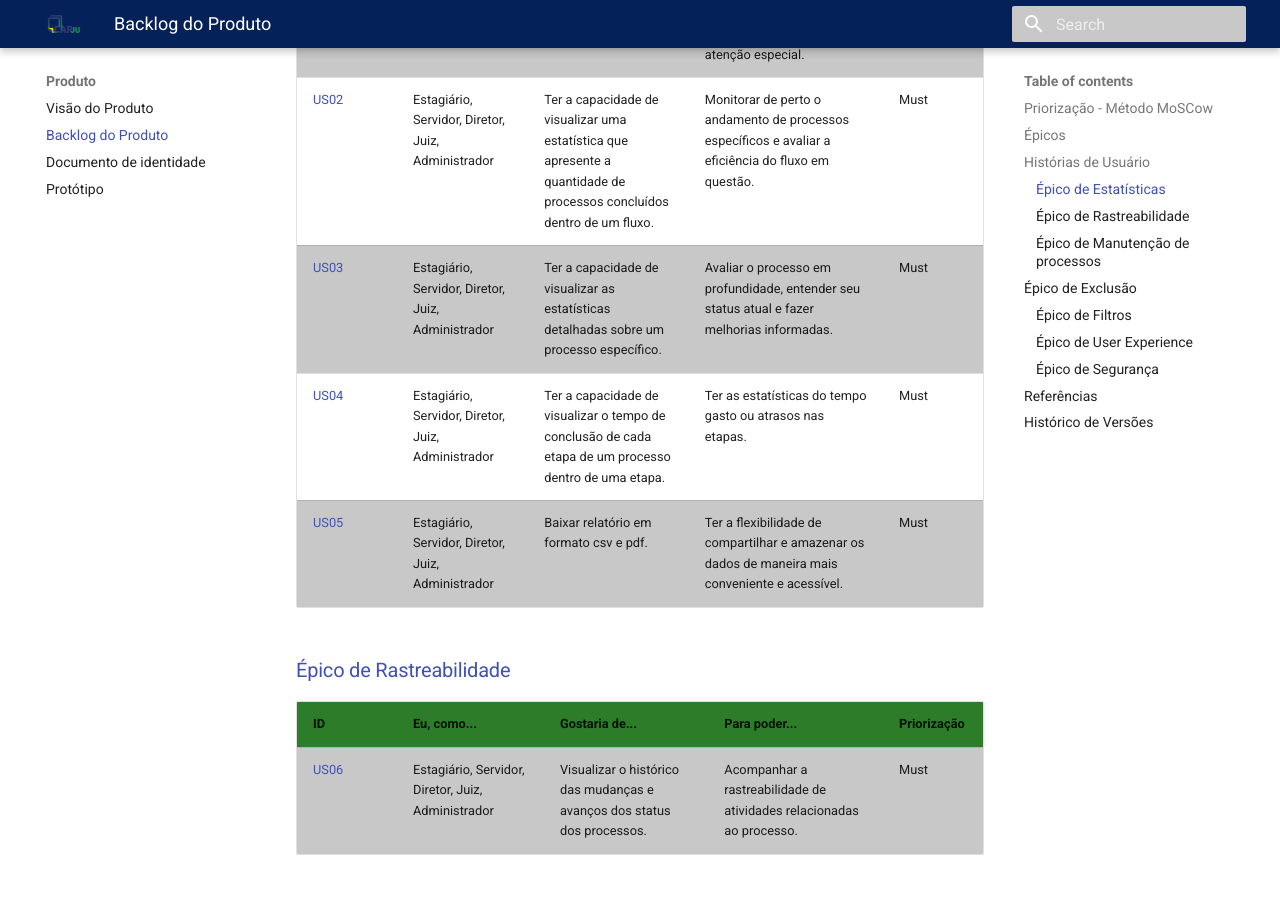
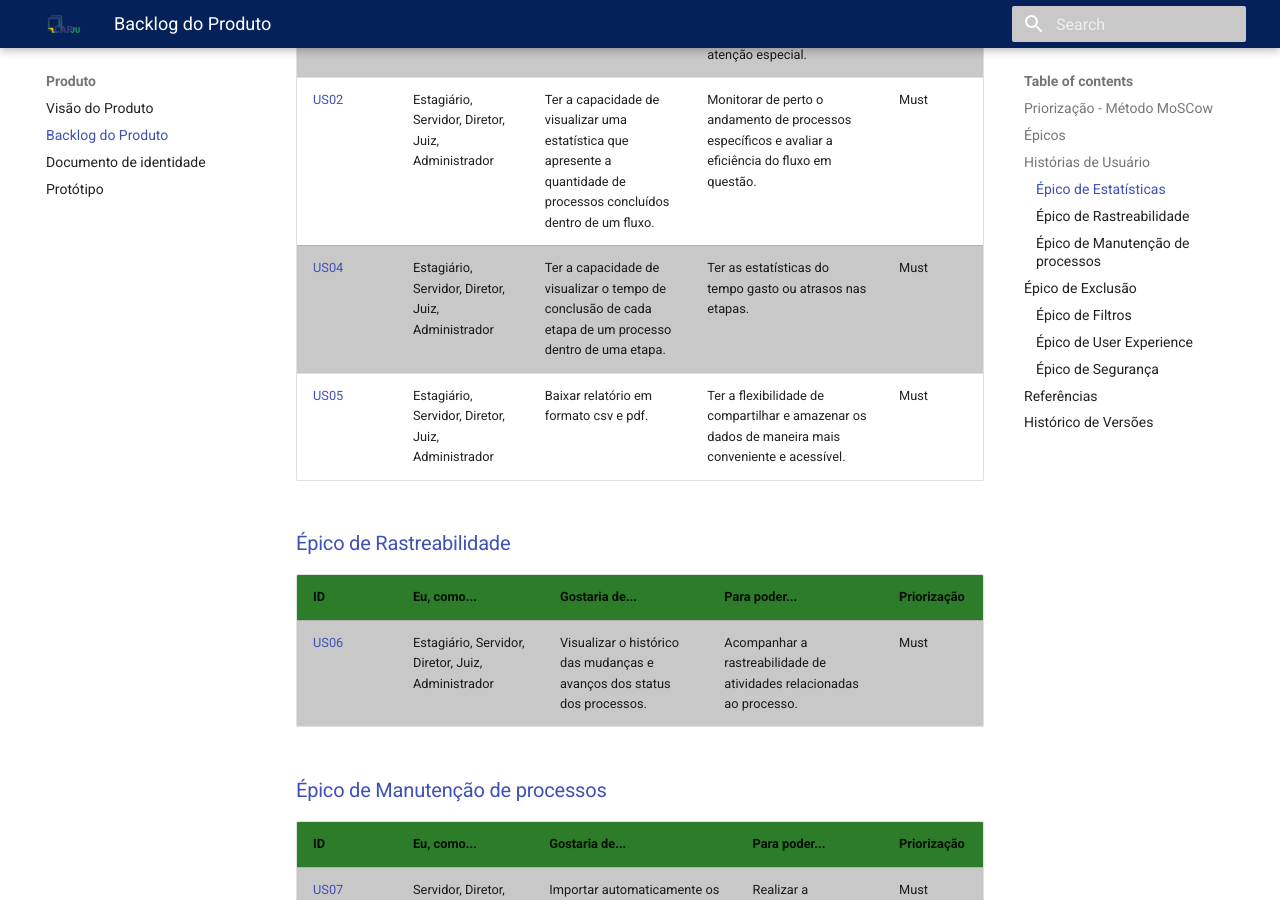
Before and after one commit to fga-eps-mds/2023-2-CAPJu-Doc, an MkDocs documentation site: the page built from docs/produto/backlog.md, in a window 1280 px wide and 900 px high, scrolled down 1713 px. Built offline with MkDocs 1.6.1 and Material for MkDocs 9.7.7, drawn with Linux system fonts in a browser that asks for light colours; some of the changed text lies outside the part shown.

Commit message:
Atualizacoes gerais

```diff
--- a/docs/produto/backlog.md
+++ b/docs/produto/backlog.md
@@ -30,7 +30,6 @@
 |---|---|---|---|---|
 | [US01](https://github.com/fga-eps-mds/2023-2-CAPJu-Doc/issues/14) | Estagiário, Servidor, Diretor, Juiz, Administrador  | Poder visualizar uma estatística detalhada que mostre a quantidade de processos por etapa. | Ter uma visão clara que exiba a quantidade de processos por etapa, para fácil identificar gargalos, atrasos ou áreas do processo que precisam de atenção especial. | Must |
 | [US02](https://github.com/fga-eps-mds/2023-2-CAPJu-Doc/issues/22) | Estagiário, Servidor, Diretor, Juiz, Administrador | Ter a capacidade de visualizar uma estatística que apresente a quantidade de processos concluídos dentro de um fluxo. | Monitorar de perto o andamento de processos específicos e avaliar a eficiência do fluxo em questão. | Must |
-| [US03](https://github.com/fga-eps-mds/2023-2-CAPJu-Doc/issues/25)| Estagiário, Servidor, Diretor, Juiz, Administrador |  Ter a capacidade de visualizar as estatísticas detalhadas sobre um processo específico. | Avaliar o processo em profundidade, entender seu status atual e fazer melhorias informadas. | Must |
 | [US04](https://github.com/fga-eps-mds/2023-2-CAPJu-Doc/issues/31)| Estagiário, Servidor, Diretor, Juiz, Administrador | Ter a capacidade de visualizar o tempo de conclusão de cada etapa de um processo dentro de uma etapa. | Ter as estatísticas do tempo gasto ou atrasos nas etapas. | Must |
 | [US05](https://github.com/fga-eps-mds/2023-2-CAPJu-Doc/issues/23)| Estagiário, Servidor, Diretor, Juiz, Administrador | Baixar relatório em formato csv e pdf. | Ter a flexibilidade de compartilhar e amazenar os dados de maneira mais conveniente e acessível. | Must |
 
@@ -56,7 +55,6 @@
 |---|---|---|---|---|
 | [US11](https://github.com/fga-eps-mds/2023-2-CAPJu-Doc/issues/7) | Estagiário, Servidor, Diretor, Juiz, Administrador | Filtrar processo através de etapa. | Visualizar quais processos se encontram em uma mesma etapa. | Must |
 | [US12](https://github.com/fga-eps-mds/2023-2-CAPJu-Doc/issues/10) | Estagiário, Servidor, Diretor, Juiz, Administrador | Filtrar processo por fluxo. | Visualizar quais processos fazem parte do mesmo fluxo. | Must |
-| [US13](https://github.com/fga-eps-mds/2023-2-CAPJu-Doc/issues/11) | Estagiário, Servidor, Diretor, Juiz, Administrador | Visualizar processos na etapa de um fluxo. | Acessar quais processos se encontram em determinada etapa de um fluxo. | Must |
 | [US14](https://github.com/fga-eps-mds/2023-2-CAPJu-Doc/issues/20) | Estagiário, Servidor, Diretor, Juiz, Administrador | Visualizar relatório de processos filtrados pela data de vencimento de uma etapa. | Obter informações dos processos de uma etapa filtrada pela sua data de vencimento. | Must |
 
 ### [Épico de _User Experience_](https://github.com/fga-eps-mds/2023-2-CAPJu-Doc/issues/30)
```
Also changed, not shown: other parts of docs/produto/backlog.md (+1 -0 lines), docs/planejamento/quadro_de_conhecimento.md (+1 -1 lines).
